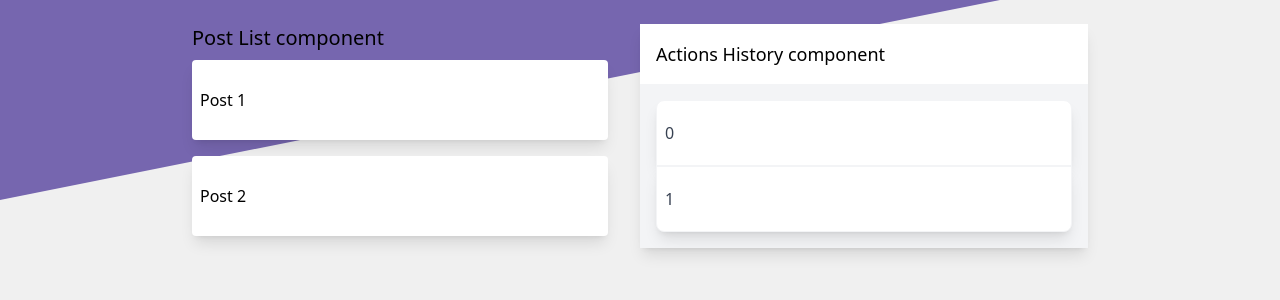
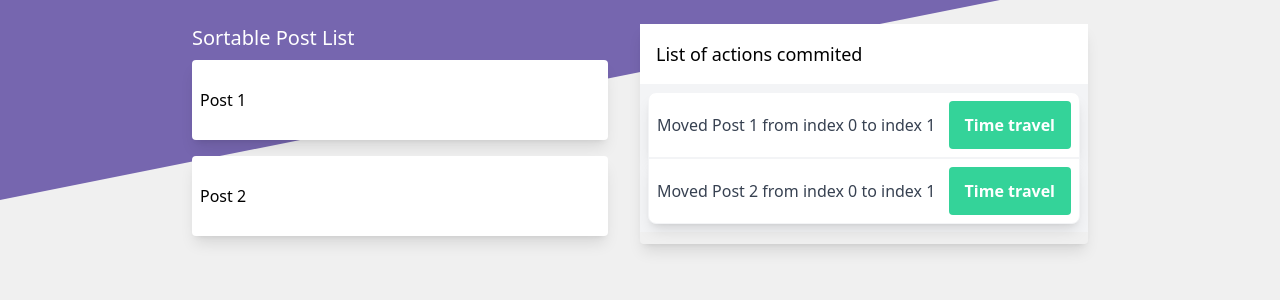
Before and after one commit to javieralbadan/post-list, a Vue app: page / in a window 1280 px wide. Shown: the top 300 px of the page. Built offline with nearby package versions, Linux system fonts and the light colour scheme.

Commit message:
feat: Add i18n module

```diff
--- a/package.json
+++ b/package.json
@@ -15,7 +15,8 @@
     },
     "dependencies": {
         "pinia": "^2.1.6",
-        "vue": "^3.3.4"
+        "vue": "^3.3.4",
+        "vue-i18n": "^9.5.0"
     },
     "devDependencies": {
         "@playwright/test": "^1.38.0",
--- a/src/App.vue
+++ b/src/App.vue
@@ -5,8 +5,8 @@ import ActionsHistory from './components/ActionsHistory.vue';
 
 <template>
 	<main class="w-full max-w-4xl flex flex-wrap mx-auto py-6 flex-col sm:flex-row">
-		<PostList class="w-full sm:w-1/2 pr-8" />
-		<ActionsHistory class="w-full sm:w-1/2" />
+		<PostList class="w-full sm:w-3/6 pr-8" />
+		<ActionsHistory class="w-full sm:w-3/6" />
 	</main>
 </template>
 
--- a/src/components/ActionItem.vue
+++ b/src/components/ActionItem.vue
@@ -7,13 +7,24 @@ interface Props {
     isLastItem: boolean;
 }
 
-defineProps<Props>();
+const props = defineProps<Props>();
 
+const localeProps = {
+    postTitle: props.action.post.title,
+    indexFrom: props.action.indexFrom,
+    indexTo: props.action.indexTo,
+};
 </script>
 
 <template>
-    <div class="border border-gray-100 bg-white" :class="{ 'rounded-t-lg': index === 0, 'rounded-b-lg': isLastItem }">
-        <p class="h-16 flex items-center p-2 text-gray-700 text-base">{{ action.id }}</p>
+    <div class="flex justify-between items-center px-2 border border-gray-100 bg-white"
+        :class="{ 'rounded-t-lg': index === 0, 'rounded-b-lg': isLastItem }">
+        <p class="h-16 flex items-center py-2 text-gray-700 text-base font-light">
+            {{ $t('actionItem.commitedText', localeProps) }}
+        </p>
+        <button class="w-fit h-12 bg-emerald-400 hover:bg-emerald-600 text-white font-bold py-2 px-4 rounded" type="button">
+            {{ $t('actionItem.redoButtonText') }}
+        </button>
     </div>
 </template>
 
--- a/src/components/ActionsHistory.vue
+++ b/src/components/ActionsHistory.vue
@@ -7,9 +7,8 @@ const store = useHistoryStore();
 
 <template>
 	<div class="flex flex-col rounded shadow-lg">
-		<h1 class="text-lg p-4 bg-white">Actions History component</h1>
-		<div class="p-4 bg-gray-100">
-
+		<h1 class="text-lg p-4 bg-white">{{ $t('actionsHistory.title') }}</h1>
+		<div class="p-2 bg-gray-100">
 			<ActionItem v-for="(item, index) in store.actions" :key="item.id" :action="item" class="shadow-lg"
 				:index="index" :isLastItem="index + 1 === store.actions.length" />
 		</div>
--- a/src/components/PostItem.vue
+++ b/src/components/PostItem.vue
@@ -9,7 +9,9 @@ defineProps<Props>();
 </script>
 
 <template>
-    <div class="h-20 px-2 my-2 flex items-center rounded shadow-lg bg-white">{{ post.title }}</div>
+    <div class="h-20 px-2 my-2 flex items-center rounded shadow-lg bg-white font-light">
+        {{ post.title }}
+    </div>
 </template>
 
 <style scoped></style>
--- a/src/components/PostList.vue
+++ b/src/components/PostList.vue
@@ -7,7 +7,7 @@ const posts = getPosts();
 
 <template>
 	<div class="flex flex-col">
-		<h1 class="text-xl">Post List component</h1>
+		<h1 class="text-xl text-white">{{ $t('app.title') }}</h1>
 		<PostItem v-for="item in posts" :key="item.id" :post="item" />
 	</div>
 </template>
--- /dev/null
+++ b/src/locales/en-US.json
@@ -0,0 +1,6 @@
+{
+    "app.title": "Sortable Post List",
+    "actionItem.commitedText": "Moved {postTitle} from index {indexFrom} to index {indexTo}",
+    "actionItem.redoButtonText": "Time travel",
+    "actionsHistory.title": "List of actions commited"
+}
--- a/src/main.ts
+++ b/src/main.ts
@@ -2,10 +2,21 @@ import './assets/main.css';
 
 import { createApp } from 'vue';
 import { createPinia } from 'pinia';
+import { createI18n } from 'vue-i18n';
+import enUS from './locales/en-US.json';
 import App from './App.vue';
 
+type MessageSchema = typeof enUS;
+
 const app = createApp(App);
+const i18n = createI18n<[MessageSchema], 'en-US'>({
+	locale: 'en-US',
+	messages: {
+		'en-US': enUS,
+	},
+});
 
 app.use(createPinia());
+app.use(i18n);
 
 app.mount('#app');
```
Also changed, not shown: 1 other file (tests, documents, lock files or other folders).
